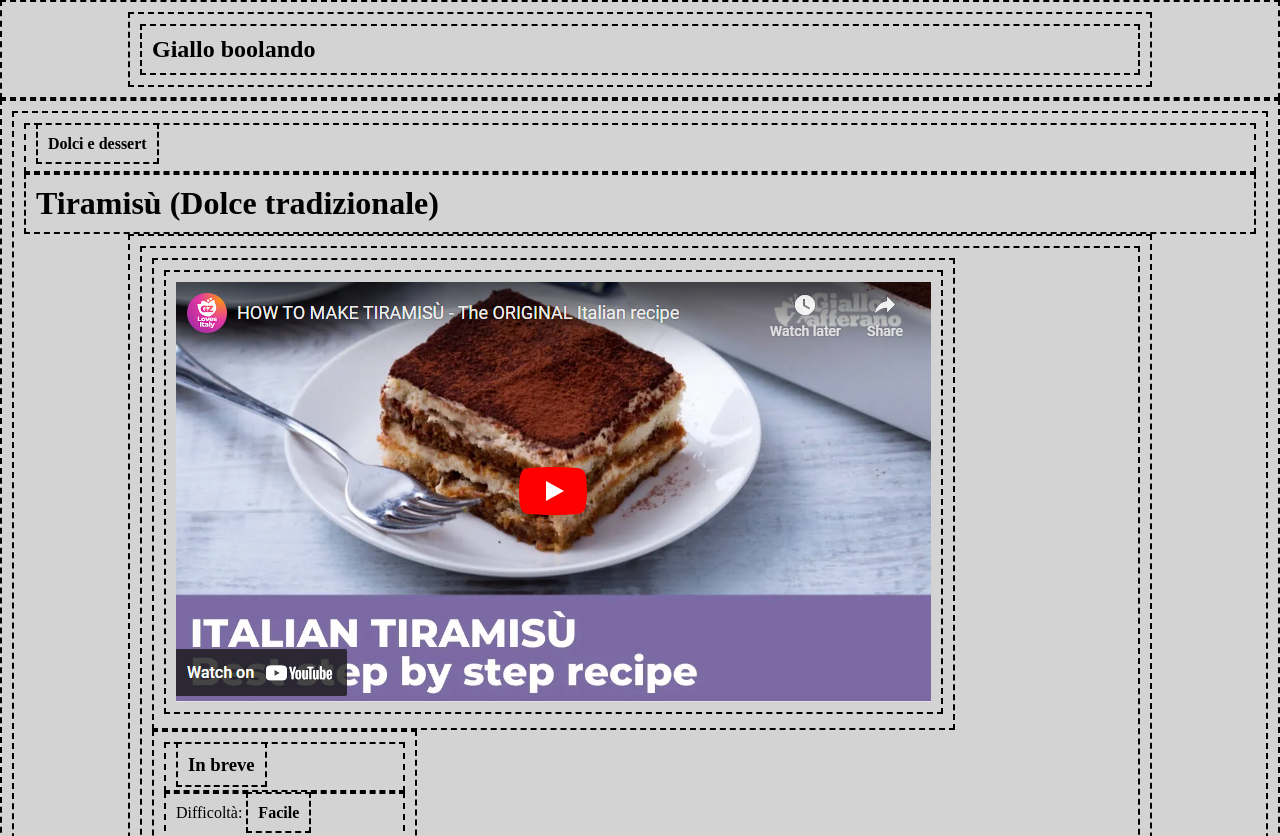
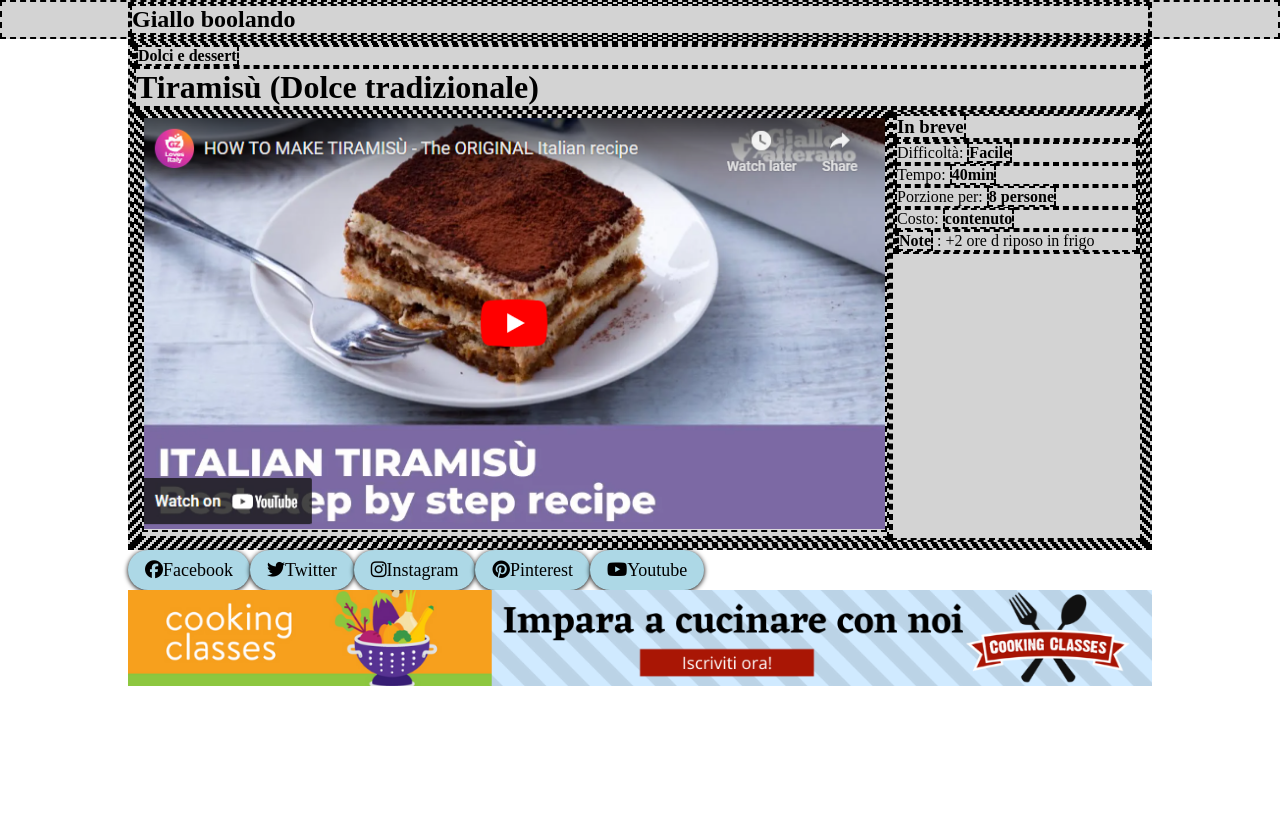
Before and after one commit to klausqama/htmlcss-responsive-layout, a plain HTML site: page index.html in a window 1280 px wide. Shown: the top 836 px of the page. After the commit the page ends 800 px from the top, so only its background shows below. Drawn offline with Linux system fonts and the light colour scheme.

Commit message:
ADD ICON-IMG

```diff
--- a/index.html
+++ b/index.html
@@ -1,5 +1,6 @@
 <!DOCTYPE html>
 <html lang="en">
+
 <head>
     <meta charset="UTF-8">
     <meta name="viewport" content="width=device-width, initial-scale=1.0">
@@ -7,6 +8,7 @@
     <link rel="stylesheet" href="style.css">
     <script src="https://kit.fontawesome.com/05403e2b87.js" crossorigin="anonymous"></script>
 </head>
+
 <body>
     <header class=" debug header">
         <section class="navbar">
@@ -17,21 +19,25 @@
     </header>
     <main>
         <div class=" debug hero">
+            <div class="container">
                 <div class="row">
                     <div class="col-12">
                         <p class="type-category">
                             <strong>Dolci e dessert</strong>
                         </p>
-                    <h1 class="Hero-title">
+                        <h1 class="hero-title">
                             Tiramisù (Dolce tradizionale)
                         </h1>
                         <div class="container">
                             <div class="row">
+                                <div class="col-9">
                                     <figure>
-                            <img src="img.giallob./image (10).png" alt="">
+                                        <img src="./img/image.png" alt="">
                                     </figure>
+                                </div>
+                                <div class="col-3">
+                                    <h3><strong>In breve</strong></h3>
                                     <ul class="hero-list">
-                                <h3><strong>In breve</strong></h3>
                                         <li>Difficoltà: <strong>Facile</strong></li>
                                         <li>Tempo: <strong>40min</strong></li>
                                         <li>Porzione per: <strong> 8 persone</strong></li>
@@ -40,13 +46,32 @@
                                     </ul>
                                 </div>
                             </div>
-
-
                         </div>
-
                     </div>
-
+                </div>
+            </div>
+        </div>
+        <div>
+            <div class="container">
+                <div class="row">
+                    <div class="row icons">
+                        <a class="btn" href="#"><i class="fa-brands fa-facebook"></i>Facebook</a>
+                        <a class="btn" href="#"><i class="fa-brands fa-twitter"></i>Twitter</a>
+                        <a class="btn" href="#"><i class="fa-brands fa-instagram"></i>Instagram</a>
+                        <a class="btn" href="#"><i class="fa-brands fa-pinterest"></i>Pinterest</a>
+                        <a class="btn" href="#"><i class="fa-brands fa-youtube"></i>Youtube</a>
+                    </div>
+                </div>
+            </div>
+        </div>
+        <div class="container">
+            <div class="row">
+                <figure class="ads-banner">
+                    <img src="./img/banner.png" alt="banner">
+                </figure>
+            </div>
         </div>
     </main>
 </body>
+
 </html>
--- a/style.css
+++ b/style.css
@@ -3,6 +3,7 @@
     margin: 0;
     padding: 0;
 }
+
 /*reset rules*/
 
 a {
@@ -14,25 +15,50 @@ ul,
 ol {
     list-style: none;
 }
-img{
+
+img {
     max-width: 100%;
 }
 
 .debug * {
-  background-color: lightgrey;
-  border: 2px dashed black;
-  padding: 10px;
-  min-height: 50px;}
+    background-color: lightgrey;
+    border: 2px dashed black;
+}
 
-  /* layout*/
+/* layout*/
 .container {
     max-width: 1024px;
     margin: 0 auto;
 }
-.row{
+
+.row {
     display: flex;
     flex-wrap: wrap;
 }
- .col-12{
+
+.col-12 {
     width: 100%;
- }
+}
+
+.col-9 {
+    flex-basis: calc(9 * 100% / 12);
+}
+
+.col-3 {
+    flex-basis: calc(3 * 100% / 12);
+}
+.btn{
+    display: inline-block;
+    line-height: 40px;
+    border-radius: 999px;
+    padding: 0 17px;
+    font-size: 18px;
+    background-color: lightblue;
+    color: black;
+}
+.row .icons .btn{
+    box-shadow: 0px 1px 5px 0px;
+}
+.ads-bunner{
+    margin: 0 15px 0 15px;
+}
```
Also changed, not shown: img/banner.png (added), img/image.png (added), img/tiramisu.jpg (added). Lines whose indentation alone changed are shown as unchanged.
